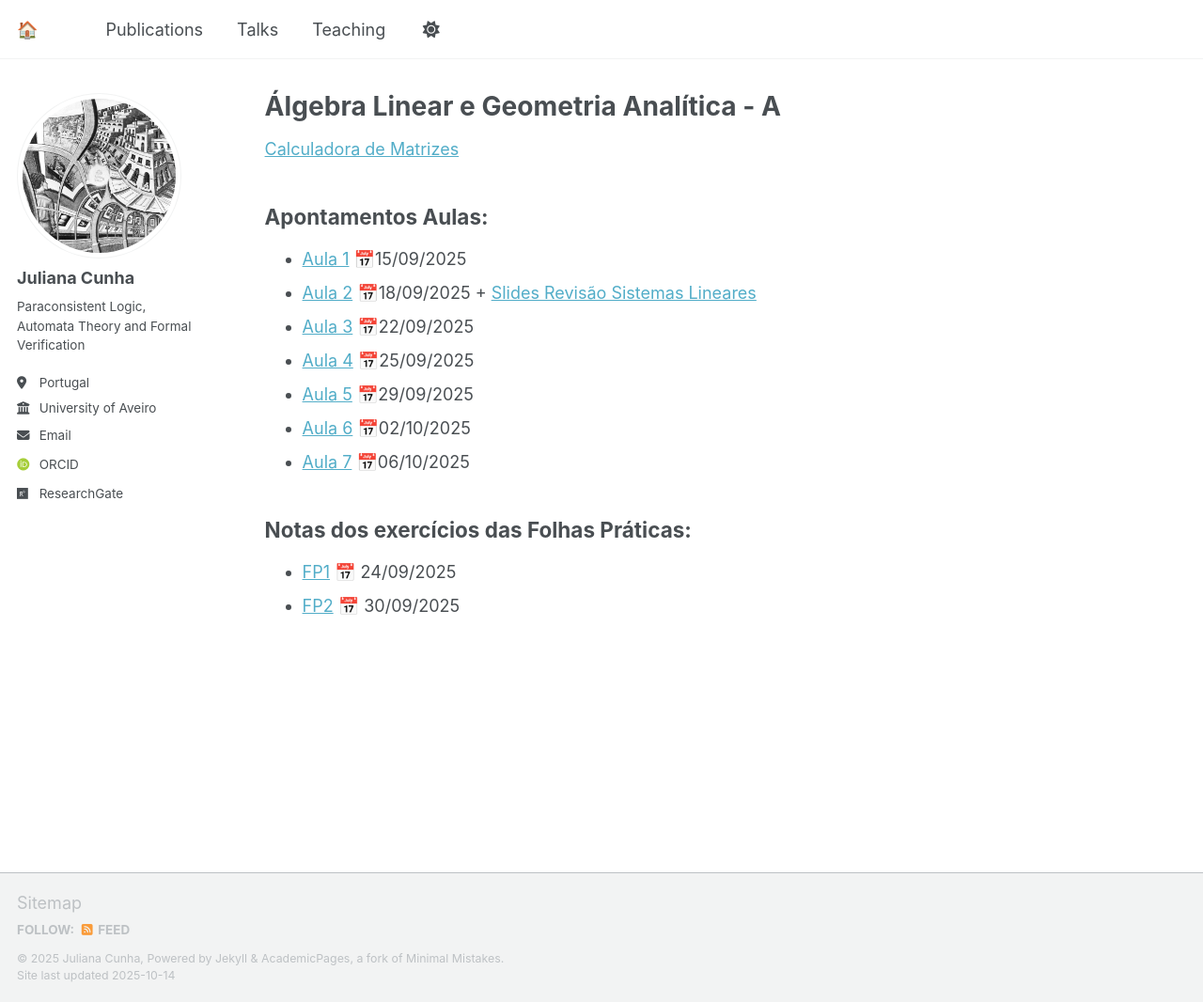
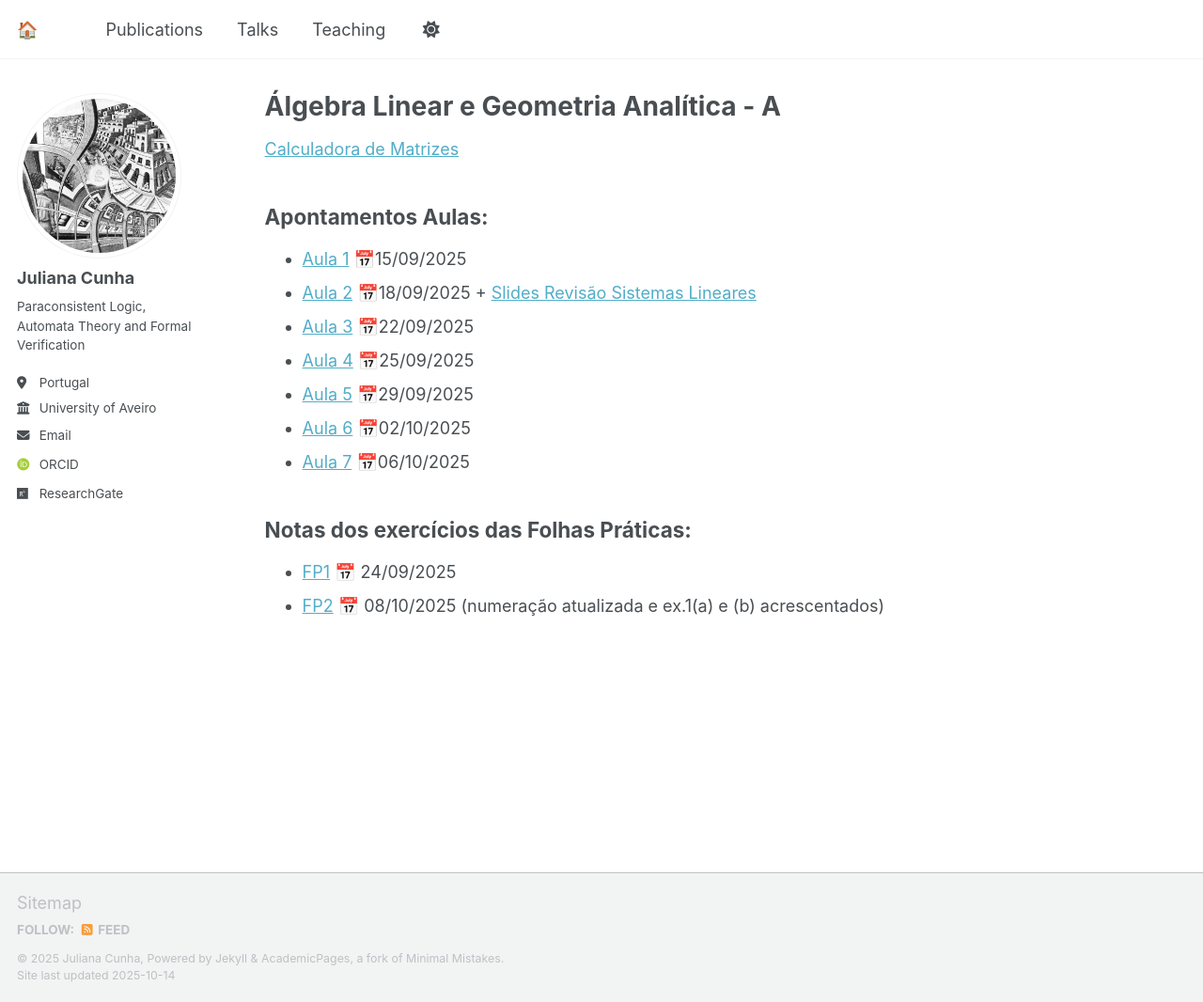
Before and after one commit to juliana-cunha/juliana-cunha.github.io, a Jekyll site: the page built from _pages/teaching.md, in a window 1280 px wide and 1066 px high. Shown: the whole window at 94% size. Built offline with Jekyll 4.4.1, drawn with Linux system fonts in a browser that asks for light colours; some web fonts are replaced; a script that is not in the unit is left out.

Commit message:
Update teaching.md

```diff
--- a/_pages/teaching.md
+++ b/_pages/teaching.md
@@ -21,4 +21,4 @@ Apontamentos Aulas:
 Notas dos exercícios das Folhas Práticas:
 ------
 - [FP1](https://juliana-cunha.github.io/files/FP1_res.pdf) 📅 24/09/2025
-- [FP2](https://juliana-cunha.github.io/files/FP2_res.pdf) 📅 30/09/2025
+- [FP2](https://juliana-cunha.github.io/files/FP2_res.pdf) 📅 08/10/2025 (numeração atualizada e ex.1(a) e (b) acrescentados)
```
